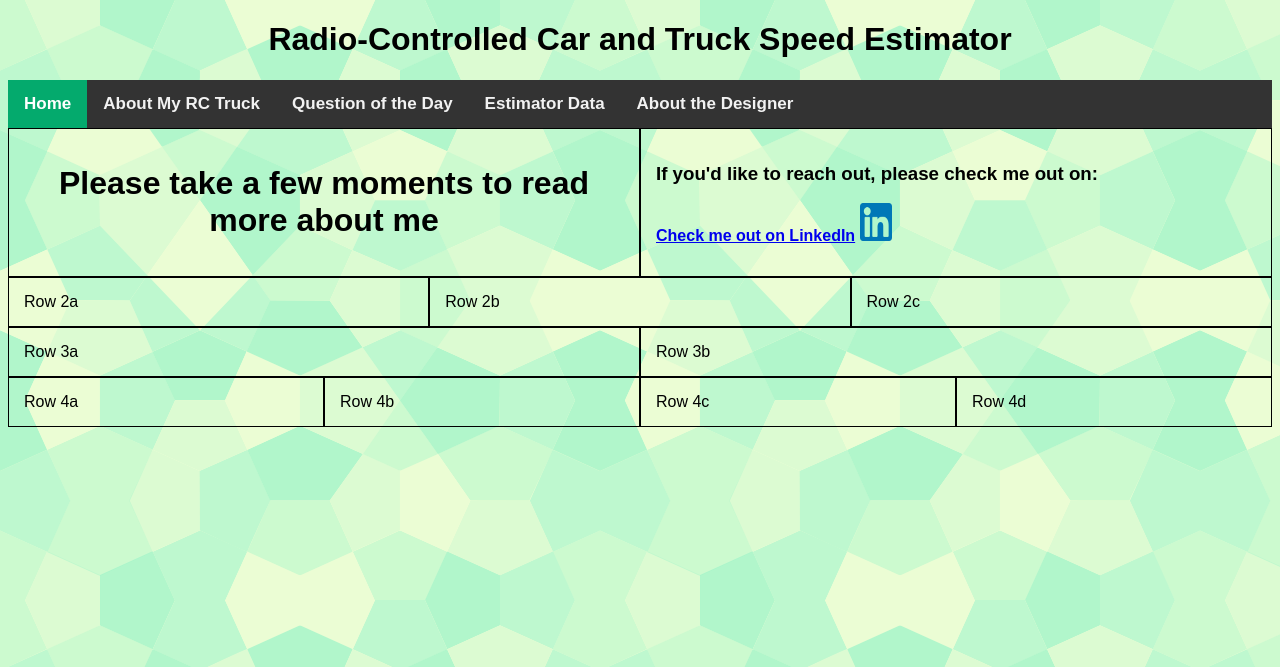
After one commit to cbjfan2009/RC_Speed_Estimator, a Flask app: page /about_me in a window 1280 px wide. The commit adds this page. Shown: the top 667 px of the page. Run offline with Flask 2, Linux system fonts and the light colour scheme; some libraries are stand-ins or nearby versions.

Commit message:
added a new biography page in case i like the new format better.

```diff
--- a/main.py
+++ b/main.py
@@ -105,14 +105,16 @@ def index():
 def about():
     return render_template("about.html")
 
+@app.route('/about_me')
+def about_me():
+    return render_template("about_me.html")
+
 
 # Making array of response/count data so I can put it into Google Charts trying list of lists
 
 sql_arr_response = [i.response for i in session.query(Poll_response)]
 sql_arr_count = [i.count for i in session.query(Poll_response)]
 
-# print(sql_arr_response)
-# print(sql_arr_count)
 
 sql_zipped = zip(sql_arr_response, sql_arr_count)
 
@@ -121,14 +123,6 @@ for x, y in sql_zipped:
     sql_array.append([x, y])
 
 
-# Making arry using dictionary then trying to jsonify?
-
-# sql_dic_array = {'Brand':'Vote Count'}
-
-# for item in sql_array:
-#    sql_dic_array.update({item[0]: item[1]})
-
-# DATA FOR GOOGLE CHART ISNT UPDATING AFTER THE POST.  EVEN AFTER PAGE REFRESH
 
 @app.route('/poll', methods=['POST', 'GET'])
 def poll():
--- /dev/null
+++ b/templates/about_me.html
@@ -0,0 +1,63 @@
+{% extends "base.html" %}
+
+{% block head %}
+<title>About Me</title>
+<style>
+.col-1 {width: 8.33%;}
+.col-2 {width: 16.66%;}
+.col-3 {width: 25%;}
+.col-4 {width: 33.33%;}
+.col-5 {width: 41.66%;}
+.col-6 {width: 50%;}
+.col-7 {width: 58.33%;}
+.col-8 {width: 66.66%;}
+.col-9 {width: 75%;}
+.col-10 {width: 83.33%;}
+.col-11 {width: 91.66%;}
+.col-12 {width: 100%;}
+
+[class*="col-"] {
+  float: left;
+  padding: 15px;
+  border: 1px solid black;
+}
+h1 {text-align:center;
+}
+
+
+
+</style>
+{% endblock %}
+
+{% block body %}
+
+<div class="row">
+  <div class="col-6">
+      <h1>Please take a few moments to read more about me</h1>
+  </div>
+  <div class="col-6">
+      <h3>If you'd like to reach out, please check me out on:</h3>
+      <a href="www.linkedin.com/in/matt-kiernan-36177612" target="_blank">Check me out on LinkedIn</a>
+      <img src="/static/linkedinicon.png" alt="LinkedIn Pic" height=38px" width=32px">
+      <p></p>
+  </div>
+</div>
+
+<div>
+    <div class="col-4">Row 2a</div>
+    <div class="col-4">Row 2b</div>
+    <div class="col-4">Row 2c</div>
+</div>
+
+<div>
+    <div class="col-6">Row 3a</div>
+    <div class="col-6">Row 3b</div>
+</div>
+
+<div>
+    <div class="col-3">Row 4a</div>
+    <div class="col-3">Row 4b</div>
+    <div class="col-3">Row 4c</div>
+    <div class="col-3">Row 4d</div>
+</div>
+{% endblock %}
--- a/templates/biography.html
+++ b/templates/biography.html
@@ -40,6 +40,7 @@
   flex: auto auto auto;
 }
 
+
 </style>
 {% endblock %}
 
@@ -75,7 +76,7 @@
     </div>
 </section>
 
-<section>
+<<section>
     <h2 style="text-align:center; font-weight:900;">Technologies Used to Develop This Webapp</h2>
     <div class="grid-container">
         <div>
@@ -98,7 +99,6 @@
             <a href="www.linkedin.com/in/matt-kiernan-36177612" target="_blank">Check me out on LinkedIn</a>
             <img src="/static/linkedinicon.png" height=50px" width=45px">
          </div>
-
     </div>
 </section>
 
```
